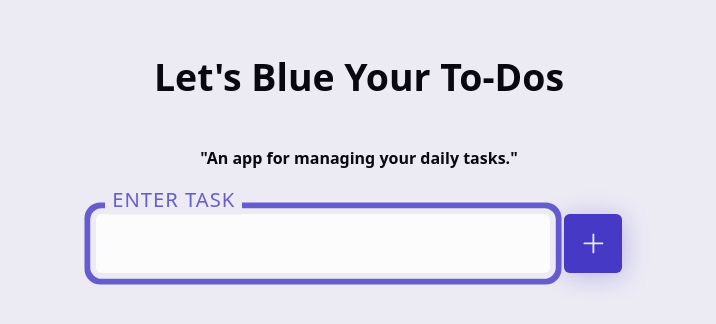
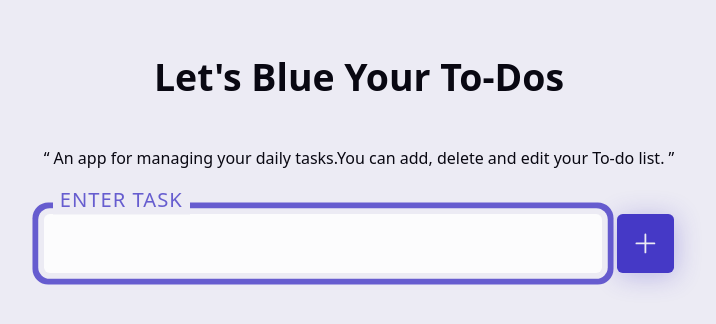
Before and after one commit to bluelearn-open-source/Lets-Blue-The-Hacktoberfest, a React (Vite) app: page / in a window 1280 px wide. Shown: the top 324 px of the page, without its empty margins (281-997 px from the left). Built offline with nearby package versions, Linux system fonts and the light colour scheme.

Commit message:
description added

```diff
--- a/src/App.jsx
+++ b/src/App.jsx
@@ -44,7 +44,7 @@ function App() {
       <header>
         <h1> Let's Blue Your To-Dos</h1>
       </header>
-     <h4> "An app for managing your daily tasks." </h4>
+     <q> An app for managing your daily tasks.You can add, delete and edit your To-do list. </q>
 
       <CustomForm addTask={addTask}/>
       {tasks && (
```
